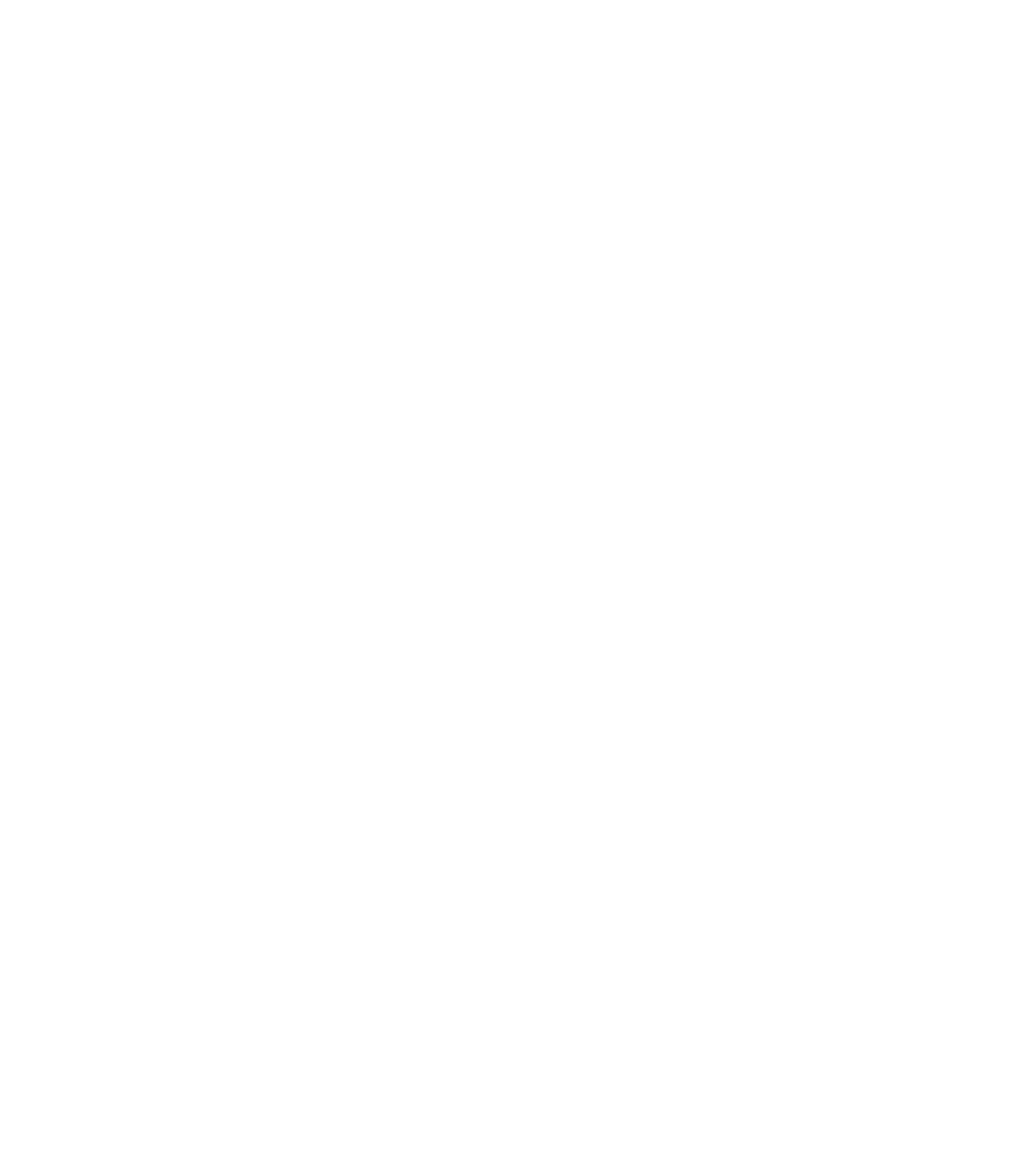
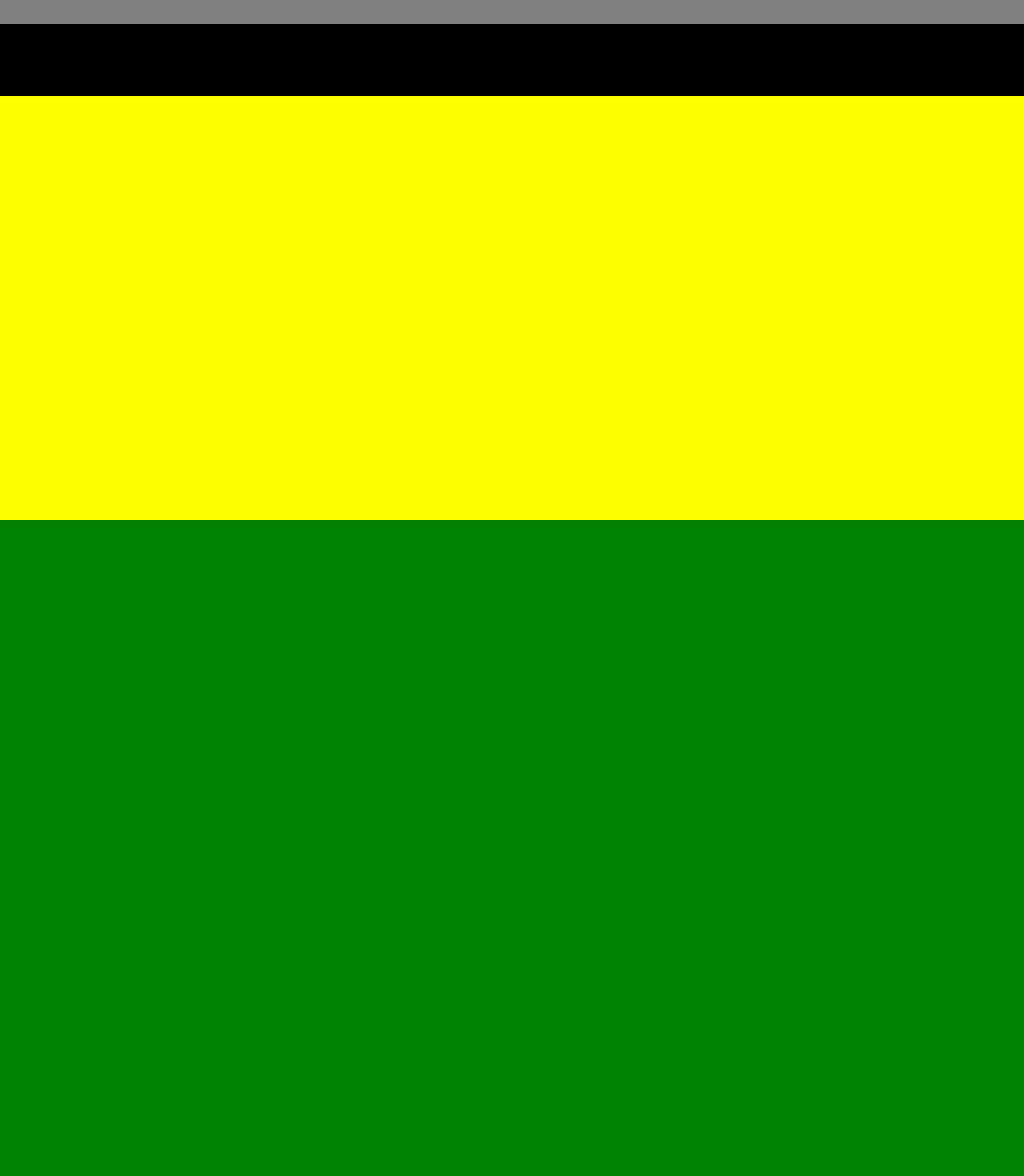
Before and after one commit to Pier98Sa/proj-html-vuejs, a Vue app: page / in a window 1280 px wide. Shown: the top 1470 px of the page at 80% size. Before the commit the page ends 800 px from the top, so only its background shows below. Built offline with nearby package versions, Linux system fonts and the light colour scheme.

Commit message:
Inizializzazione del progetto a blocchi colorati

```diff
--- a/src/components/MyFooter.vue
+++ b/src/components/MyFooter.vue
@@ -1,5 +1,12 @@
 <template>
     <footer>
+        <div class="footer-top">
+
+        </div>
+
+        <div class="footer-bottom">
+
+        </div>
 
     </footer>
 
@@ -14,4 +21,14 @@ export default {
 
 <style lang="scss" scoped>
 
+    .footer-top{
+        height: 550px;
+        background-color: violet;
+    }
+
+    .footer-bottom{
+        height: 150px;
+        background-color: purple;
+    }
+
 </style>
--- a/src/components/MyHeader.vue
+++ b/src/components/MyHeader.vue
@@ -19,4 +19,20 @@ export default {
 
 <style lang="scss" scoped>
 
+    header{
+        position: fixed;
+        width: 100%;
+        top: 0;
+        left: 0;
+
+    }
+    .navbar-top{
+        height: 30px;
+        background-color: grey;
+    }
+    .navbar-bottom{
+        height: 90px;
+        background-color: black;
+    }
+
 </style>
--- a/src/components/MyHero.vue
+++ b/src/components/MyHero.vue
@@ -1,5 +1,5 @@
 <template>
-    <div>
+    <div class="hero">
 
     </div>
 
@@ -14,4 +14,9 @@ export default {
 
 <style lang="scss" scoped>
 
+    .hero{
+        height: 650px;
+        background-color: yellow;
+    }
+
 </style>
--- a/src/components/MyMain.vue
+++ b/src/components/MyMain.vue
@@ -13,4 +13,9 @@ export default {
 
 <style lang="scss" scoped>
 
+    main{
+        height: 1500px;
+        background-color: green;
+    }
+
 </style>
```
